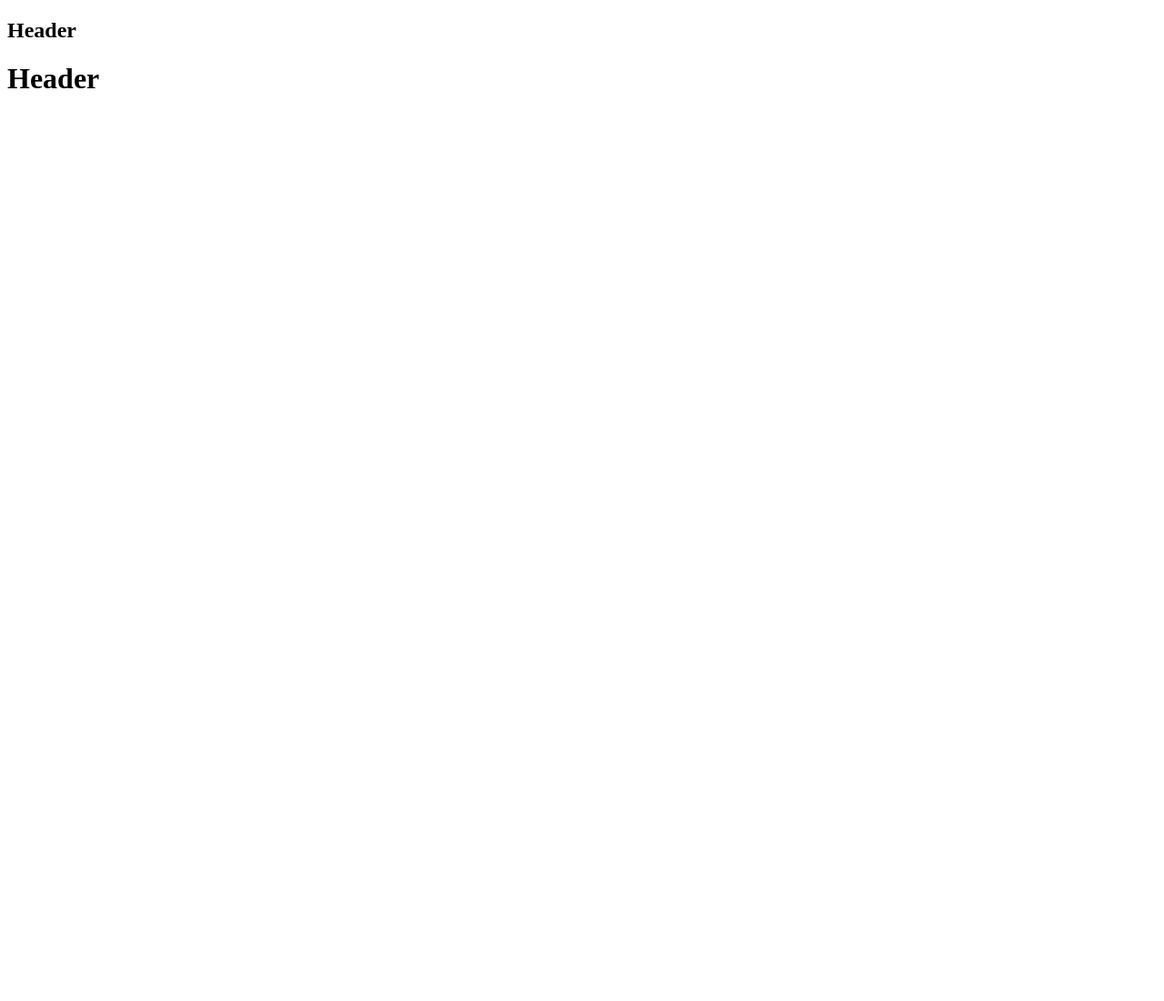
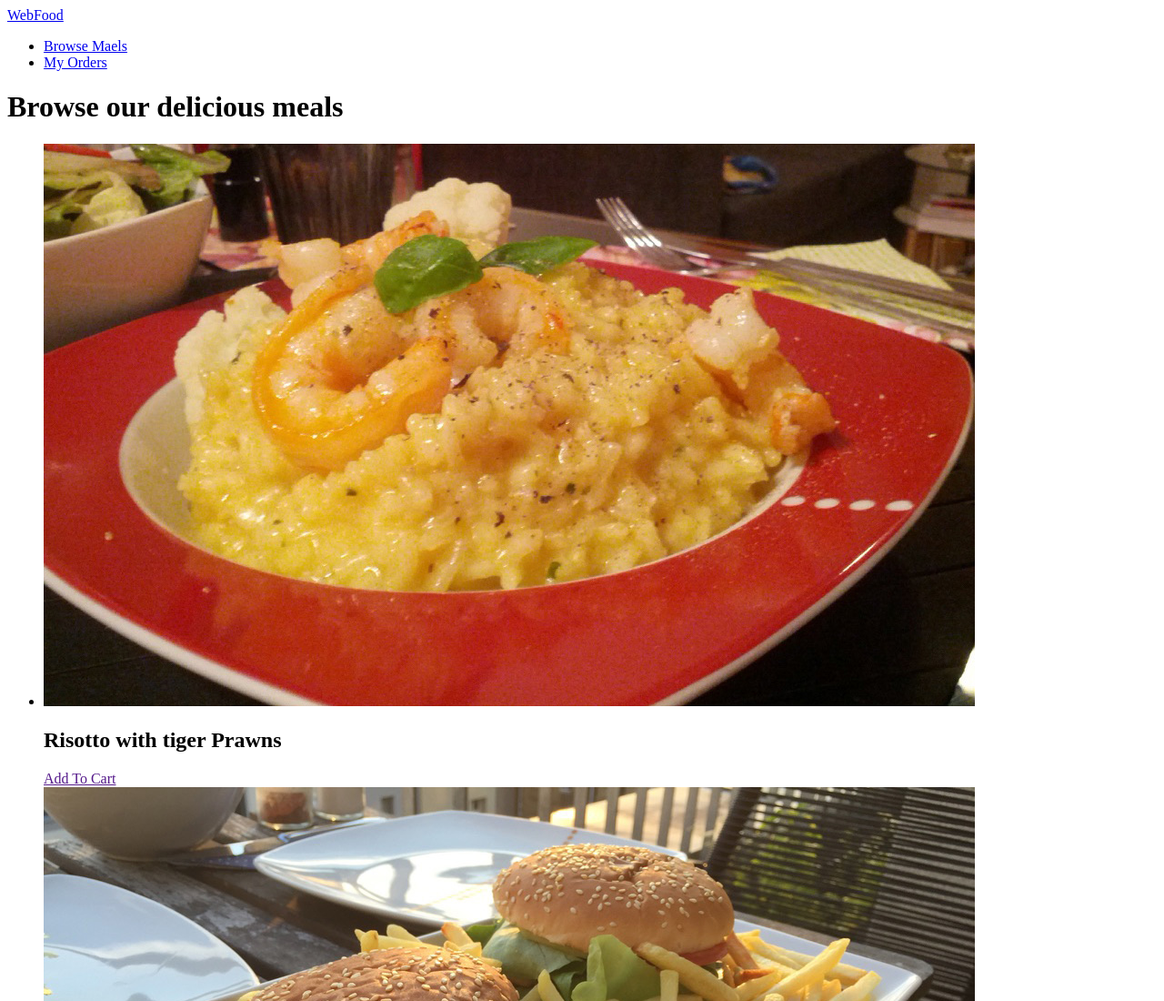
Before and after one commit to bdog72/100daysOfCode, a plain HTML site: page index.html in a window 1280 px wide. Shown: the top 1100 px of the page at 91% size. Before the commit the page ends 800 px from the top, so only its background shows below. Drawn offline with Linux system fonts and the light colour scheme.

Commit message:
Update index.html

```diff
--- a/index.html
+++ b/index.html
@@ -12,10 +12,49 @@
   </head>
   <body>
     <header id="main-header">
-      <h2>Header</h2>
+      <a href="index.html" id="logo">WebFood</a>
+      <nav>
+        <ul>
+          <li>
+            <a href="#">Browse Maels</a>
+          </li>
+          <li>
+            <a href="#">My Orders</a>
+          </li>
+        </ul>
+      </nav>
     </header>
+
     <main>
-      <h1>Header</h1>
+      <h1 class="">Browse our delicious meals</h1>
+      <section id="latest-products">
+        <ul>
+          <li class="food-items">
+            <article>
+              <img
+                src="images/risotto.jpg"
+                alt="Delicious risotto with prawns"
+              />
+              <div class="food-item-content">
+                <h2>Risotto with tiger Prawns</h2>
+                <a href="" class="btn">Add To Cart</a>
+              </div>
+            </article>
+          </li>
+          <li class="food-items">
+            <article>
+              <div class="food-item-content">
+                <img
+                  src="images/cheeseburgers.jpg"
+                  alt="Delicious cheeseburgers"
+                />
+                <h2>Cheeseburgers</h2>
+                <a href="" class="btn">Add To Cart</a>
+              </div>
+            </article>
+          </li>
+        </ul>
+      </section>
     </main>
   </body>
 </html>
```
